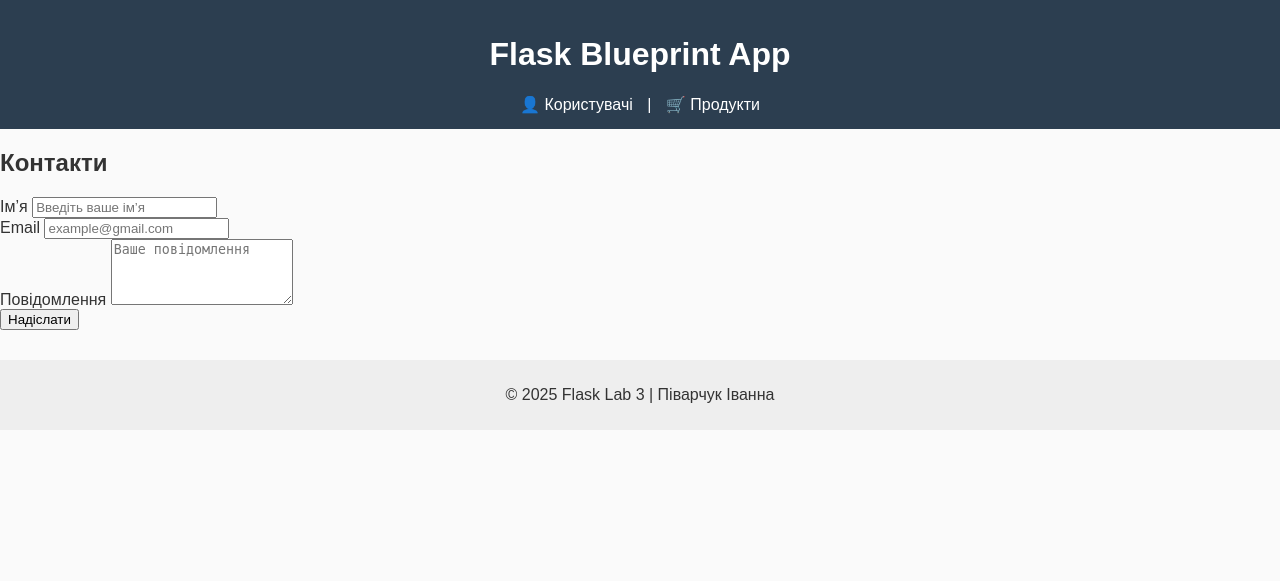
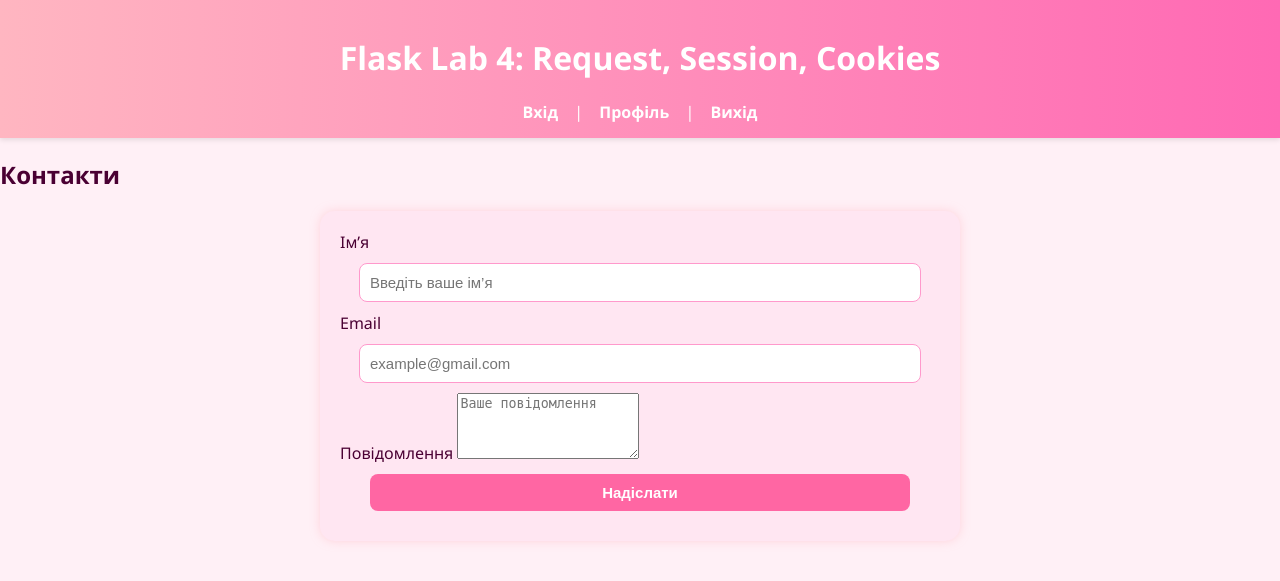
Before and after one commit to ivannapivarchuk/flask-app-lab, a Flask app: page /contacts in a window 1280 px wide. Shown: the top 581 px of the page. Run offline with Flask 3, Linux system fonts and the light colour scheme.

Commit message:
Lab 4: Added request, sessions, cookies, and flash messages

```diff
--- a/app/__init__.py
+++ b/app/__init__.py
@@ -2,11 +2,9 @@ from flask import Flask
 
 def create_app():
     app = Flask(__name__)
+    app.secret_key = "super_secret_key"  # обов’язково для сесій та flash
 
     from .users.views import users_bp
-    from .products.views import products_bp
-
-    app.register_blueprint(users_bp, url_prefix='/users')
-    app.register_blueprint(products_bp, url_prefix='/products')
+    app.register_blueprint(users_bp, url_prefix="/users")
 
     return app
--- a/app/static/styles.css
+++ b/app/static/styles.css
@@ -1,52 +1,132 @@
+
 body {
-    font-family: Arial, sans-serif;
-    background-color: #fafafa;
-    color: #333;
+    font-family: "Segoe UI", Arial, sans-serif;
+    background-color: #fff0f6;
     margin: 0;
+    color: #4a0033;
 }
 
+
 header {
-    background-color: #2c3e50;
+    background: linear-gradient(90deg, #ffb6c1, #ff69b4);
     color: white;
     padding: 15px;
     text-align: center;
+    box-shadow: 0 2px 5px rgba(0,0,0,0.1);
 }
 
 nav a {
     color: white;
+    font-weight: bold;
+    margin: 0 12px;
     text-decoration: none;
-    margin: 0 10px;
+    transition: 0.3s;
 }
 
-footer {
-    background-color: #eee;
-    padding: 10px;
-    text-align: center;
-    margin-top: 30px;
+nav a:hover {
+    text-decoration: underline;
+    color: #ffe6f0;
 }
 
-.user-container {
-    display: flex;
+
+.flash {
+    margin: 15px auto;
+    padding: 12px 20px;
+    width: 80%;
+    border-radius: 10px;
+    font-weight: 500;
+    text-align: center;
+    animation: fadeIn 0.5s ease-in;
 }
 
-.sidebar {
-    width: 200px;
-    background-color: #f4f4f4;
-    padding: 15px;
+.flash.success { background-color: #ffd6e7; border: 2px solid #ff8fb8; }
+.flash.error { background-color: #ffccd5; border: 2px solid #ff6b81; }
+.flash.warning { background-color: #fff3cd; border: 2px solid #ffb347; }
+.flash.info { background-color: #d7e3ff; border: 2px solid #a7bfff; }
+
+@keyframes fadeIn {
+    from { opacity: 0; transform: translateY(-10px); }
+    to { opacity: 1; transform: translateY(0); }
 }
 
-.sidebar ul {
-    list-style: none;
-    padding: 0;
+
+form {
+    background-color: #ffe6f2;
+    padding: 20px;
+    border-radius: 15px;
+    max-width: 400px;
+    margin: 20px auto;
+    box-shadow: 0 0 10px rgba(255,182,193,0.5);
 }
 
-.sidebar a {
+input, button {
     display: block;
-    padding: 5px;
-    color: #333;
-    text-decoration: none;
+    width: 90%;
+    margin: 10px auto;
+    padding: 10px;
+    border-radius: 8px;
+    border: 1px solid #ff99cc;
+    font-size: 15px;
 }
 
-.sidebar a:hover {
-    background-color: #ddd;
+button {
+    background-color: #ff66a3;
+    color: white;
+    cursor: pointer;
+    font-weight: bold;
+    border: none;
+    transition: 0.3s;
 }
+
+button:hover {
+    background-color: #ff3385;
+}
+
+
+table {
+    border-collapse: collapse;
+    width: 80%;
+    margin: 20px auto;
+    background-color: #fff5f9;
+    box-shadow: 0 0 10px rgba(255,105,180,0.3);
+}
+
+th, td {
+    border: 1px solid #ffb6c1;
+    padding: 8px 12px;
+    text-align: center;
+}
+
+th {
+    background-color: #ff99cc;
+    color: white;
+}
+
+
+.profile.light {
+    background-color: #fff0f6;
+    color: #4a0033;
+    padding: 20px;
+    border-radius: 15px;
+    box-shadow: 0 0 10px rgba(255,182,193,0.4);
+    width: 80%;
+    margin: 20px auto;
+}
+
+.profile.dark {
+    background-color: #4a0033;
+    color: #ffe6f2;
+    padding: 20px;
+    border-radius: 15px;
+    width: 80%;
+    margin: 20px auto;
+    box-shadow: 0 0 15px rgba(255,105,180,0.4);
+}
+
+
+.profile.dark a {
+    color: #ff99cc;
+}
+.profile.dark a:hover {
+    color: #ffd6e7;
+}
--- a/app/templates/base.html
+++ b/app/templates/base.html
@@ -2,24 +2,31 @@
 <html lang="uk">
 <head>
     <meta charset="UTF-8">
-    <title>{% block title %}Flask App{% endblock %}</title>
+    <title>{% block title %}Flask Lab 4{% endblock %}</title>
     <link rel="stylesheet" href="{{ url_for('static', filename='styles.css') }}">
 </head>
 <body>
 <header>
-        <h1>Flask Blueprint App</h1>
+    <h1>Flask Lab 4: Request, Session, Cookies</h1>
     <nav>
-            <a href="{{ url_for('users.greetings', name='Іванна') }}">👤 Користувачі</a> |
-            <a href="{{ url_for('products.list_products') }}">🛒 Продукти</a>
+        <a href="{{ url_for('users.login') }}">Вхід</a> |
+        <a href="{{ url_for('users.profile') }}">Профіль</a> |
+        <a href="{{ url_for('users.logout') }}">Вихід</a>
     </nav>
 </header>
+
+<section class="flash-container">
+    {% with messages = get_flashed_messages(with_categories=True) %}
+        {% if messages %}
+            {% for category, msg in messages %}
+                <div class="flash {{ category }}">{{ msg }}</div>
+            {% endfor %}
+        {% endif %}
+    {% endwith %}
+</section>
 
 <main>
     {% block content %}{% endblock %}
 </main>
-
-    <footer>
-        <p>© 2025 Flask Lab 3 | Піварчук Іванна</p>
-    </footer>
 </body>
 </html>
```
Also changed, not shown: app/users/templates/users/login.html (added, +15 -0 lines), app/users/templates/users/profile.html (added, +33 -0 lines), app/users/views.py (+92 -9 lines). Lines whose indentation alone changed are shown as unchanged.
